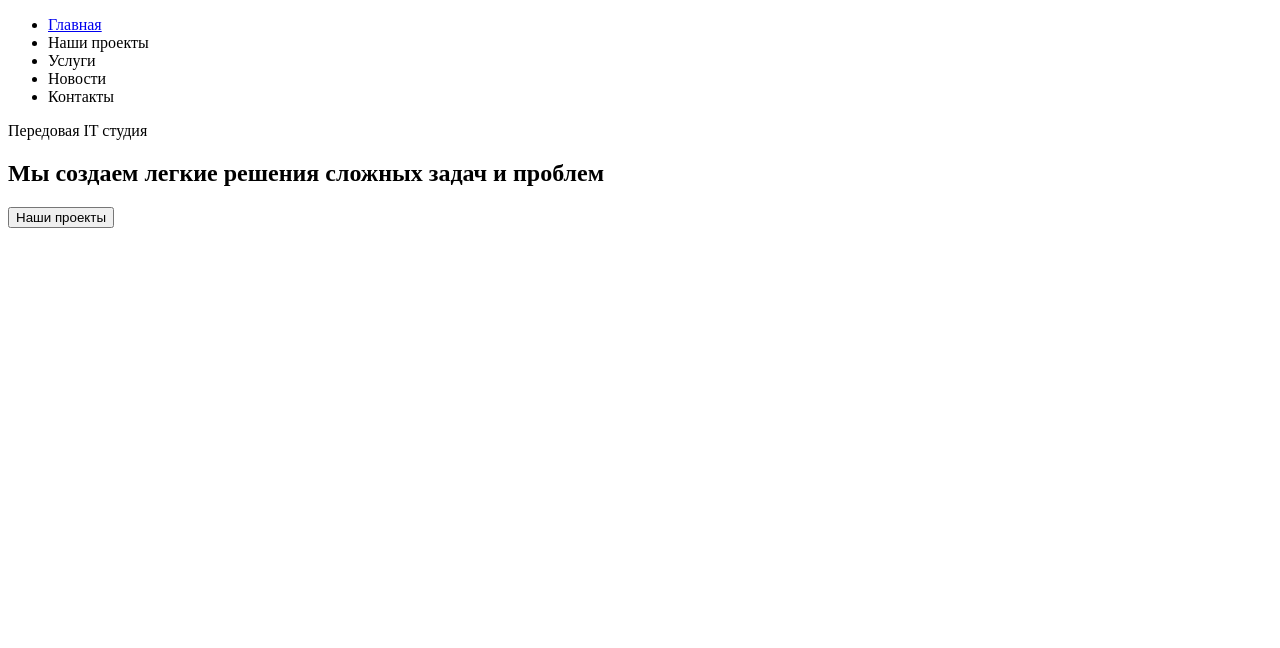
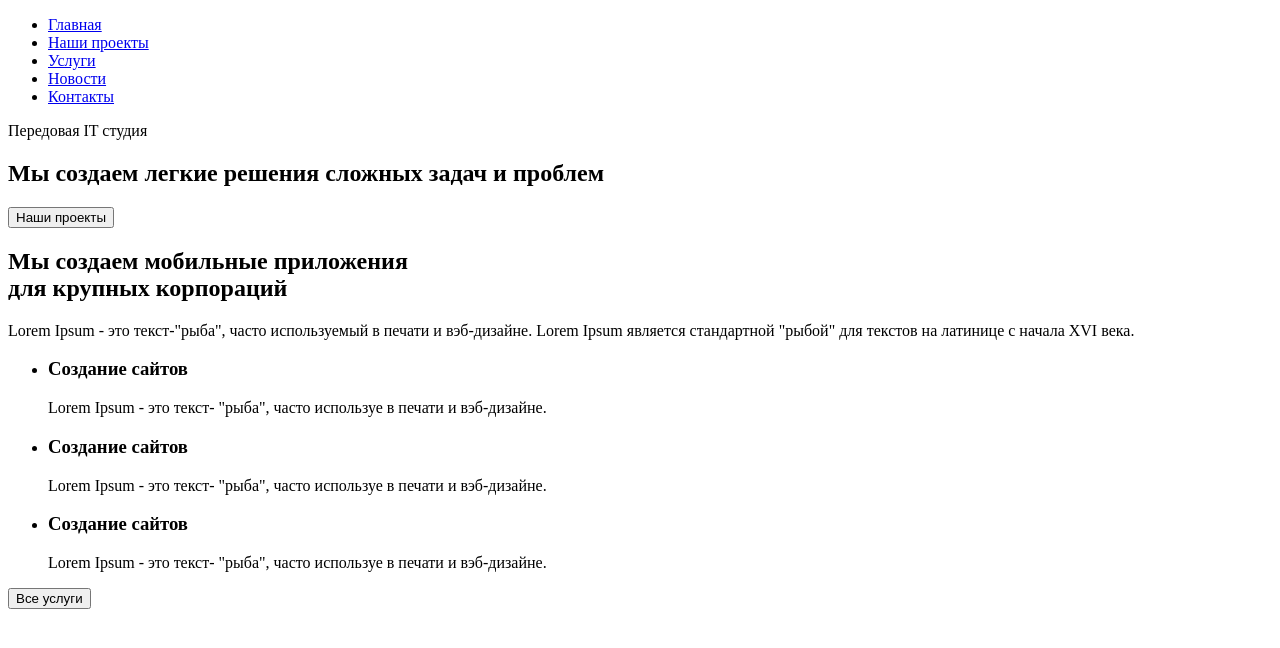
Before and after one commit to riko1212/bc-11-practice, a plain HTML site: page index.html in a window 1280 px wide. Drawn offline with Linux system fonts and the light colour scheme.

Commit message:
add 2 section
add 2 section

```diff
--- a/index.html
+++ b/index.html
@@ -1,30 +1,55 @@
 <!DOCTYPE html>
 <html lang="en">
+
 <head>
     <meta charset="UTF-8">
     <meta http-equiv="X-UA-Compatible" content="IE=edge">
     <meta name="viewport" content="width=device-width, initial-scale=1.0">
     <title>Document</title>
 </head>
+
 <body>
     <header>
         <nav>
             <ul>
                 <li><a href="  ">Главная</a></li>
-                <li><a href="  "></a>Наши проекты</li>
-                <li><a href="  "></a>Услуги</li>
-                <li><a href="  "></a>Новости</li>
-                <li><a href="  "></a>Контакты</li>
+                <li><a href="  ">Наши проекты</a></li>
+                <li><a href="  ">Услуги</a></li>
+                <li><a href="  ">Новости</a></li>
+                <li><a href="  ">Контакты</a></li>
             </ul>
         </nav>
     </header>
     <main>
         <section>
-        <p>Передовая IT студия</p>
-        <h1>Мы создаем легкие решения
-сложных задач и проблем</h1>
-        <button type="button">Наши проекты</button>
-</section>
+            <p>Передовая IT студия</p>
+            <h1>Мы создаем легкие решения
+                сложных задач и проблем</h1>
+            <button type="button">Наши проекты</button>
+        </section>
+        <section>
+            <h2> Мы создаем мобильные приложения <br>
+            для крупных корпораций   </h2>
+            <p>Lorem Ipsum - это текст-"рыба", часто используемый в печати и вэб-дизайне. Lorem Ipsum является стандартной "рыбой" для
+            текстов на латинице с начала XVI века.</p>
+            <ul>
+                <li>
+                    <h3>Создание сайтов</h3>
+                    <p>Lorem Ipsum - это текст- "рыба", часто используе в печати и вэб-дизайне.</p>
+                </li>
+                <li>
+                    <h3>Создание сайтов</h3>
+                    <p>Lorem Ipsum - это текст- "рыба", часто используе в печати и вэб-дизайне.</p>
+                </li>
+                <li>
+                    <h3>Создание сайтов</h3>
+                    <p>Lorem Ipsum - это текст- "рыба", часто используе в печати и вэб-дизайне.</p>
+                </li>
+            </ul>
+            <button type="button">Все услуги</button>
+
+        </section>
     </main>
 </body>
+
 </html>
```
